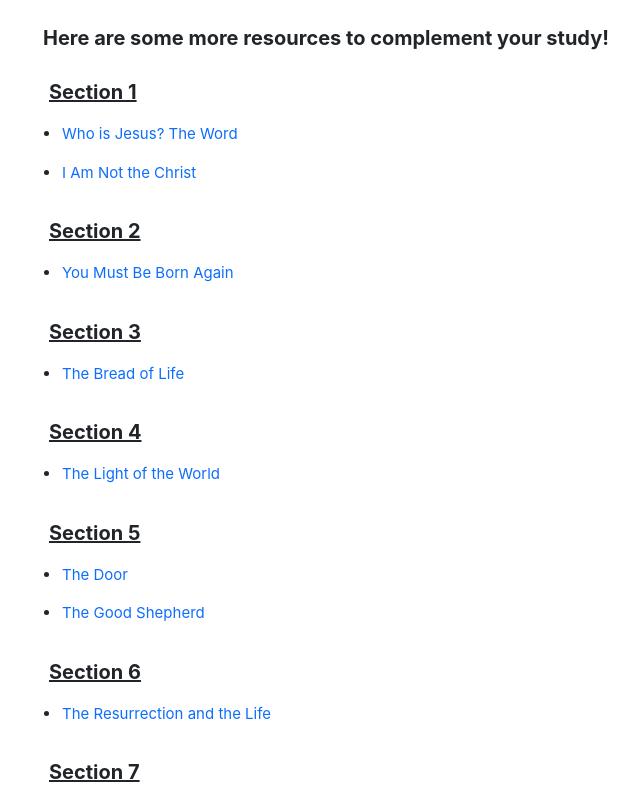
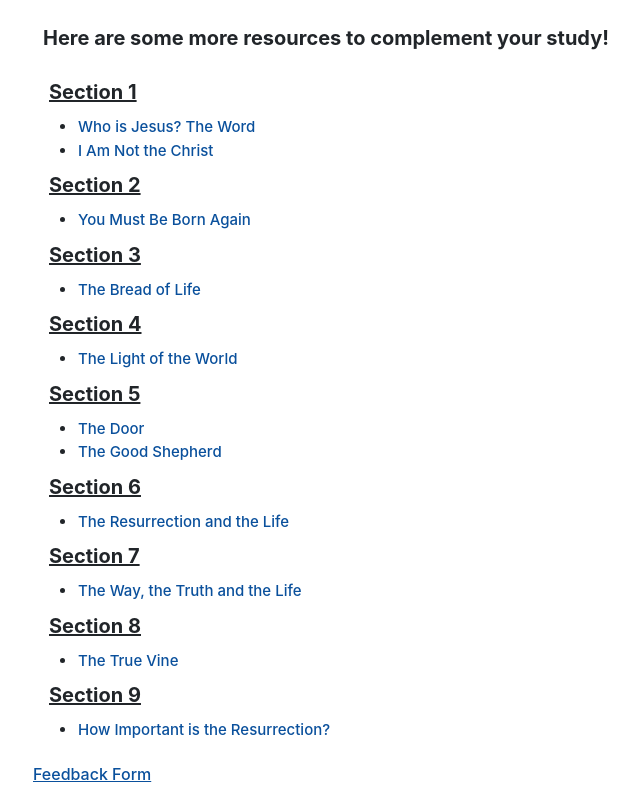
Before and after one commit to graceoncampus/goc-web-v3, a React (Create React App) app: page /JohnStudyGuide in a window 1280 px wide. Shown: the part 692-1480 px from the top of the page, without its empty margins (92-732 px from the left). Built offline with nearby package versions, Linux system fonts and the light colour scheme; no server answers; what aws-amplify would draw is missing.

Commit message:
styling and fix links

```diff
--- a/src/Components/User/Resources/JohnStudyGuide.scss
+++ b/src/Components/User/Resources/JohnStudyGuide.scss
@@ -1,3 +1,9 @@
+@use '~sass-rem' as rem;
+
+@use 'src/styles/colors';
+
+@import 'src/css/bootstrap';
+
 .study-guide-body {
     margin: 0;
     font-family: -apple-system, BlinkMacSystemFont, 'Segoe UI', 'Roboto', 'Oxygen',
@@ -43,27 +49,27 @@
 }
 
 .study-paragraph {
-    margin-top: 20px;
+    margin-top: rem.convert(20px);
     font-weight: bold;
 }
 
 .overlay {
     background-color: rgba(0, 0, 0, 0.5);
-    padding: 20px;
+    padding: rem.convert(20px);
 }
 
 h1 {
-    font-size: 20px;
+    font-size: rem.convert(20px);
 }
 
 h2 {
-    font-size: 50px;
-    margin-bottom: 20px;
+    font-size: rem.convert(50px);
+    margin-bottom: rem.convert(20px);
 }
 
 p {
-    font-size: 20px;
-    margin-left: 10px;
+    font-size: rem.convert(20px);
+    margin-left: rem.convert(10px);
 
 }
 
@@ -150,7 +156,7 @@ p {
 
 .feedback-link {
     display: block;
-    margin-top: 20px;
+    margin-top: rem.convert(20px);
 }
 
 .card {
@@ -163,8 +169,8 @@ p {
         border-bottom: none;
 
     }
-
     .list-group {
+        line-height: 0.5;
 
         .list-group-item {
             background-color: transparent;
@@ -172,3 +178,12 @@ p {
         }
     }
 }
+
+a {
+    color: #0a509c;
+    font-weight: 500;
+}
+
+a:hover{
+    text-decoration: underline;
+}
--- a/src/Components/User/Resources/JohnStudyGuide.tsx
+++ b/src/Components/User/Resources/JohnStudyGuide.tsx
@@ -25,67 +25,67 @@ export const StudyGuideBody = () => {
                 </div>
                 <p className="study-paragraph">Here are some more resources to complement your study!</p>
                 <div className="sections">
-                    <div className="card mb-3">
+                    <div className="card">
                         <div className="card-header">Section 1</div>
-                        <ul className="list-group">
+                        <ul className="list-group ms-3">
                             <li className="list-group-item"><a href="https://www.gracechurch.org/sermons/14063">Who is Jesus? The Word</a></li>
                             <li className="list-group-item"><a href="https://www.gracechurch.org/sermons/15003">I Am Not the Christ</a></li>
                         </ul>
                     </div>
 
-                    <div className="card mb-3">
+                    <div className="card">
                         <div className="card-header">Section 2</div>
-                        <ul className="list-group">
+                        <ul className="list-group ms-3">
                             <li className="list-group-item"><a href="https://www.gracechurch.org/sermons/4801">You Must Be Born Again</a></li>
                         </ul>
                     </div>
 
-                    <div className="card mb-3">
+                    <div className="card">
                         <div className="card-header">Section 3</div>
-                        <ul className="list-group">
+                        <ul className="list-group ms-3">
                             <li className="list-group-item"><a href="https://www.gracechurch.org/sermons/15008">The Bread of Life</a></li>
                         </ul>
                     </div>
 
-                    <div className="card mb-3">
+                    <div className="card">
                         <div className="card-header">Section 4</div>
-                        <ul className="list-group">
+                        <ul className="list-group ms-3">
                             <li className="list-group-item"><a href="https://www.gracechurch.org/sermons/15026">The Light of the World</a></li>
                         </ul>
                     </div>
 
-                    <div className="card mb-3">
+                    <div className="card">
                         <div className="card-header">Section 5</div>
-                        <ul className="list-group">
+                        <ul className="list-group ms-3">
                             <li className="list-group-item"><a href="https://www.gracechurch.org/sermons/15045">The Door</a></li>
-                            <li className="list-group-item"><a href="http://example.com/i-am-not-christ">The Good Shepherd</a></li>
+                            <li className="list-group-item"><a href="https://www.gracechurch.org/sermons/15059">The Good Shepherd</a></li>
                         </ul>
                     </div>
 
-                    <div className="card mb-3">
+                    <div className="card">
                         <div className="card-header">Section 6</div>
-                        <ul className="list-group">
+                        <ul className="list-group ms-3">
                             <li className="list-group-item"><a href="https://www.gracechurch.org/sermons/15084">The Resurrection and the Life</a></li>
                         </ul>
                     </div>
 
-                    <div className="card mb-3">
+                    <div className="card">
                         <div className="card-header">Section 7</div>
-                        <ul className="list-group">
+                        <ul className="list-group ms-3">
                             <li className="list-group-item"><a href="https://www.gracechurch.org/sermons/15101">The Way, the Truth and the Life</a></li>
                         </ul>
                     </div>
 
-                    <div className="card mb-3">
+                    <div className="card">
                         <div className="card-header">Section 8</div>
-                        <ul className="list-group">
+                        <ul className="list-group ms-3">
                             <li className="list-group-item"><a href="https://www.gracechurch.org/sermons/15115">The True Vine</a></li>
                         </ul>
                     </div>
 
-                    <div className="card mb-3">
+                    <div className="card">
                         <div className="card-header">Section 9</div>
-                        <ul className="list-group">
+                        <ul className="list-group ms-3">
                             <li className="list-group-item"><a href="https://www.gty.org/library/questions/QA66/every-easter-the-newspaper-runs-an-article-that-casts-doubt-on-the-resurrection-just-how-important-is-the-resurrection-to-the-christian-faith">How Important is the Resurrection?</a></li>
                         </ul>
                     </div>
```
